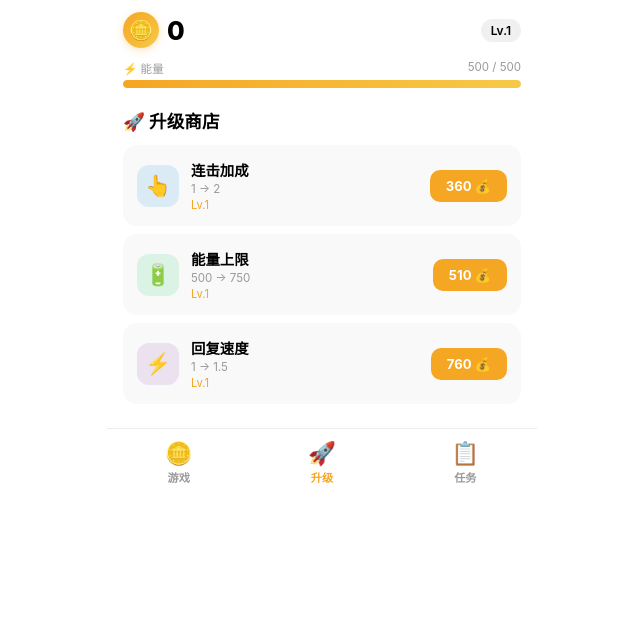
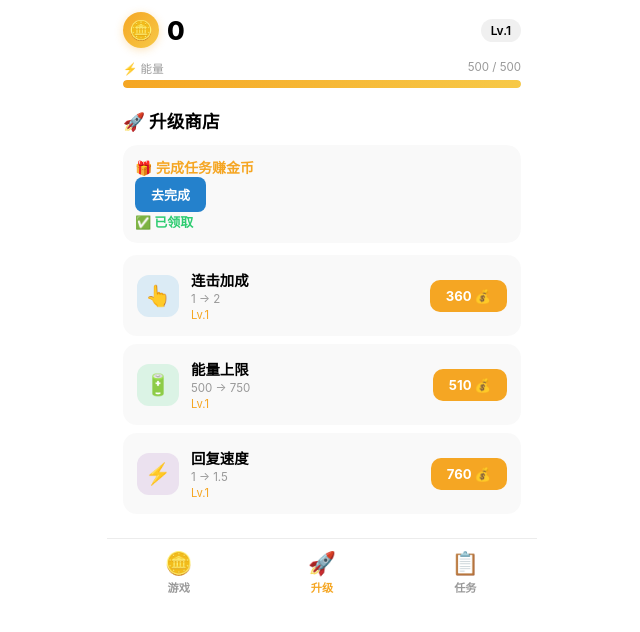
Before and after one commit to aaaaa301/cointap, a website: page index.html in a window 1280 px wide. Both pictures are taken after a click on the element "🚀 升级". Shown: the whole page, without its empty margins (318-958 px from the left). Drawn offline with Linux system fonts and the light colour scheme.

Commit message:
Add task ad, debug mode, improved errors

```diff
--- a/index.html
+++ b/index.html
@@ -292,6 +292,29 @@ body {
 }
 .ad-btn:active { opacity: .7; transform: scale(.96); }
 
+/* 任务广告 */
+.task-ad-wrap {
+  margin-bottom: 12px;
+  border-radius: 14px;
+  overflow: hidden;
+}
+
+.task-ad {
+  --adsgram-task-font-size: 14px;
+  --adsgram-task-icon-size: 36px;
+  --adsgram-task-icon-title-gap: 12px;
+  --adsgram-task-icon-border-radius: 10px;
+  --adsgram-task-button-width: 80px;
+  display: block;
+  padding: 12px;
+  background: rgba(128,128,128,.05);
+  border-radius: 14px;
+}
+
+.task-slot-reward { color: var(--tg-accent); font-weight: 600; font-size: 14px; }
+.task-slot-button { padding: 8px 16px; border-radius: 8px; background: var(--tg-link); color: #fff; font-weight: 700; font-size: 13px; display: inline-block; }
+.task-slot-done   { color: #2ecc71; font-weight: 700; font-size: 13px; }
+
 .boost-icon {
   width: 42px; height: 42px;
   border-radius: 12px;
@@ -479,6 +502,19 @@ body {
   <!-- ====== 商店面板 ====== -->
   <div class="panel" id="panelShop">
     <div class="panel-title">🚀 升级商店</div>
+
+    <!-- 任务广告 -->
+    <div class="task-ad-wrap">
+      <adsgram-task
+        data-block-id="task-1813"
+        data-debug="true"
+        class="task-ad">
+        <div slot="reward" class="task-slot-reward">🎁 完成任务赚金币</div>
+        <div slot="button" class="task-slot-button">去完成</div>
+        <div slot="done" class="task-slot-done">✅ 已领取</div>
+      </adsgram-task>
+    </div>
+
     <div id="shopList"></div>
   </div>
 
@@ -590,6 +626,20 @@ async function showRewardedAd() {
     }
   }
   adLoading = false;
+}
+
+// 任务广告事件
+const TASK_REWARD_COINS = 200;
+const taskAd = document.querySelector('.task-ad');
+if (taskAd) {
+  taskAd.addEventListener('reward', () => {
+    state.balance += TASK_REWARD_COINS;
+    state.totalEarned += TASK_REWARD_COINS;
+    saveState();
+    updateUI();
+    showToast(`🎁 任务完成！+${TASK_REWARD_COINS} 金币`);
+  });
+  console.log('[Ad] 任务广告已绑定');
 }
 
 // 初始化（非阻塞）
```
